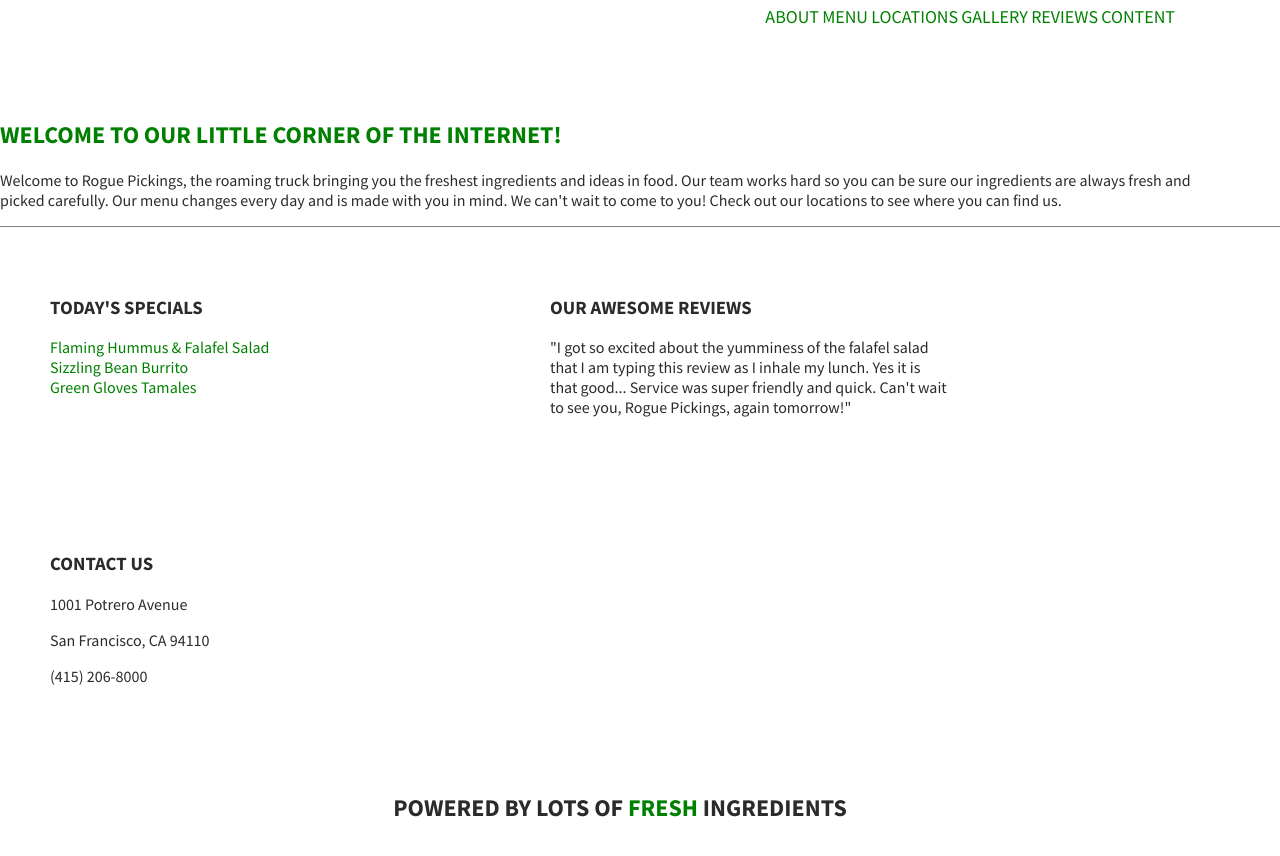
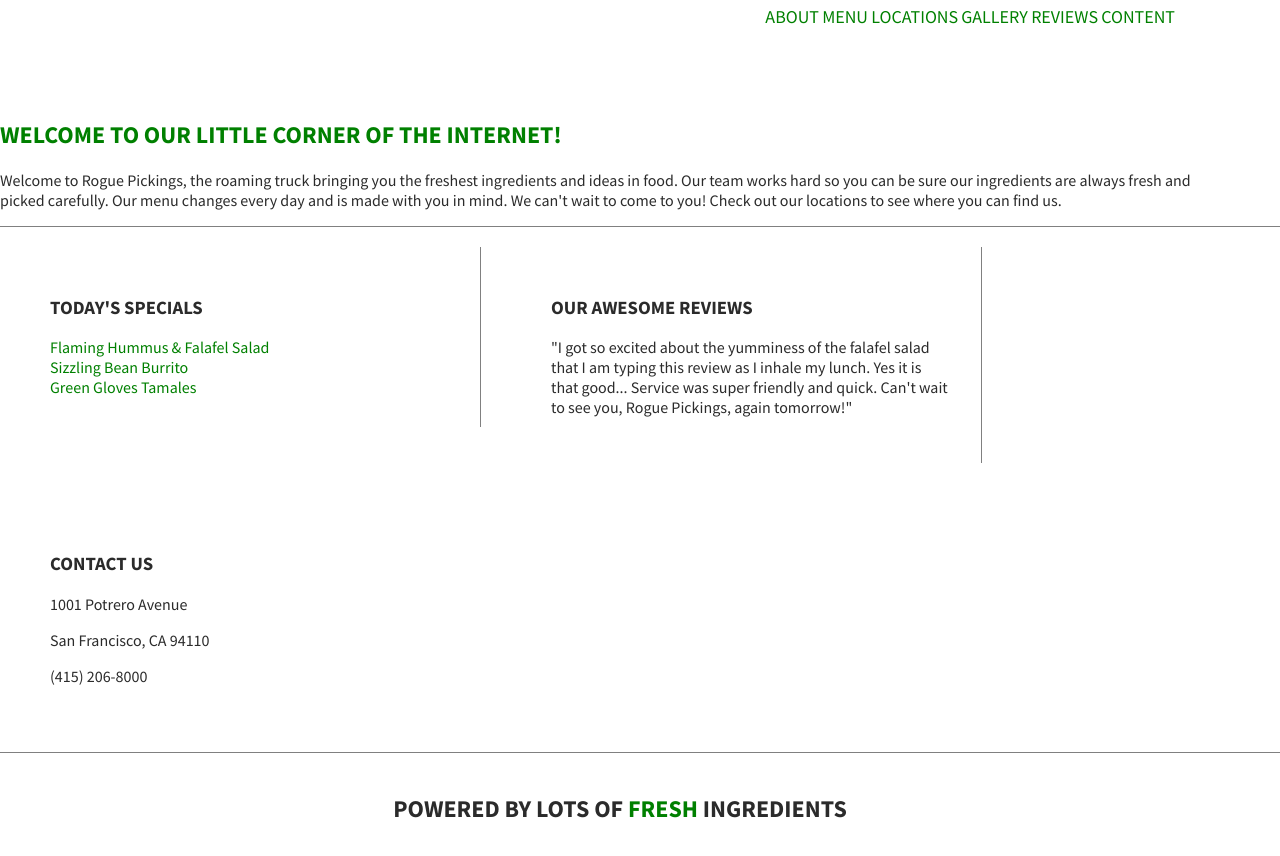
Before and after one commit to noob2017/101-rogue, a plain HTML site: page index.html in a window 1280 px wide. Shown: the part 106-962 px from the top of the page. Drawn offline with Linux system fonts and the light colour scheme.

Commit message:
Still working on section borders.

```diff
--- a/css/main.css
+++ b/css/main.css
@@ -35,12 +35,12 @@ h1, h2, h3 {
     float: right;
 }*/
 
-.third-width {
+/*.third-width {  *** PREVIOUSLY USED FOR THE ENTIRE SECTION ***
     float: left;
     margin: 20px;
     padding: 30px;
     width: 400px;
-}
+}*/
 
 /***** HEADER *****/
 
@@ -142,11 +142,14 @@ nav ul li a {
 /***** SPECIALS *****/
 
 #specials {
-    border-right: 1px solid grey;
+    border-right: 1px solid grey; /*** BORDER IS ONLY PARTIAL...? ***/
+    float: left;
+    margin: 20px;
+    padding: 30px;
+    width: 400px;
 }
 
 #specials li {
-    /*border-right: 1px solid grey;*/
     color: green;
     list-style: none;
 }
@@ -154,12 +157,22 @@ nav ul li a {
 /***** REVIEWS *****/
 
 #reviews {
-    border-right: 1px solid grey;
+    border-right: 1px solid grey; /*** BORDER IS ONLY PARTIAL...? ***/
+    float: left;
+    margin: 20px;
+    padding: 30px;
+    width: 400px;
 }
 
 
 /***** CONTACT *****/
 
+#contact {
+    float: left;
+    margin: 20px;
+    padding: 30px;
+    width: 400px;
+}
 
 /***** WORK *****/
 /***WORKS IN LIVE, BUT IN DEV TOOLS SQUISHES LEFT***/
@@ -263,6 +276,7 @@ nav ul li a {
 /***** FOOTER *****/
 
 #footer {
+    border-top: 1px solid grey;
     clear: both;
     text-align: center;
     padding: 20px;
--- a/index.html
+++ b/index.html
@@ -41,7 +41,7 @@
 			</section>
 			<!--<section id="info"> PREVIOUSLY USED FOR ALL THREE THIRD-WIDTHS AS ONE SECTION-->
 			<section id="specials">
-				<div class="third-width">
+				<!--<div class="third-width"> PREVIOUSLY USED FOR EACH OF THE THREE THIRD-WIDTHS SECTIONS-->
 					<h3>Today's Specials</h3>
 					<li>Flaming Hummus & Falafel Salad</li>
 					<li>Sizzling Bean Burrito</li>
@@ -49,13 +49,13 @@
 				</div>
 			</section>
 			<section id="reviews">
-				<div class="third-width">
+				<!--<div class="third-width"> PREVIOUSLY USED FOR EACH OF THE THREE THIRD-WIDTHS SECTIONS-->
 					<h3>Our Awesome Reviews</h3>
 					<p>"I got so excited about the yumminess of the falafel salad that I am typing this review as I inhale my lunch. Yes it is that good... Service was super friendly and quick. Can't wait to see you, Rogue Pickings, again tomorrow!"</p>
 				</div>
 			</section>
 			<section id="contact">
-				<div class="third-width">
+				<!--<div class="third-width"> PREVIOUSLY USED FOR EACH OF THE THREE THIRD-WIDTHS SECTIONS-->
 					<h3>Contact Us</h3>
 					<p>1001 Potrero Avenue</p>
 					<p>San Francisco, CA 94110</p>
@@ -63,9 +63,9 @@
 				</div>
 	    	</section>
 	    	<footer id="footer">
-	    	<div class="full-width">
-				<h2>Powered by lots of <span>fresh </span>ingredients</h2>
-			</div>
+	    		<div class="full-width">
+					<h2>Powered by lots of <span>fresh </span>ingredients</h2>
+				</div>
 	    </footer>
     	</main>
     </body>
```
